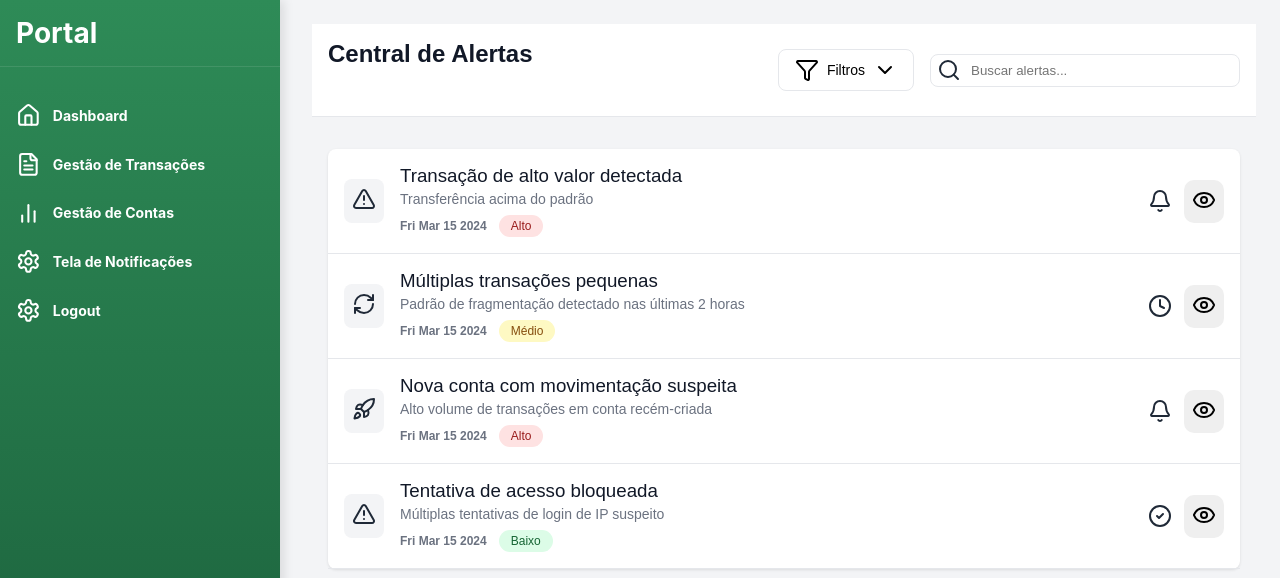
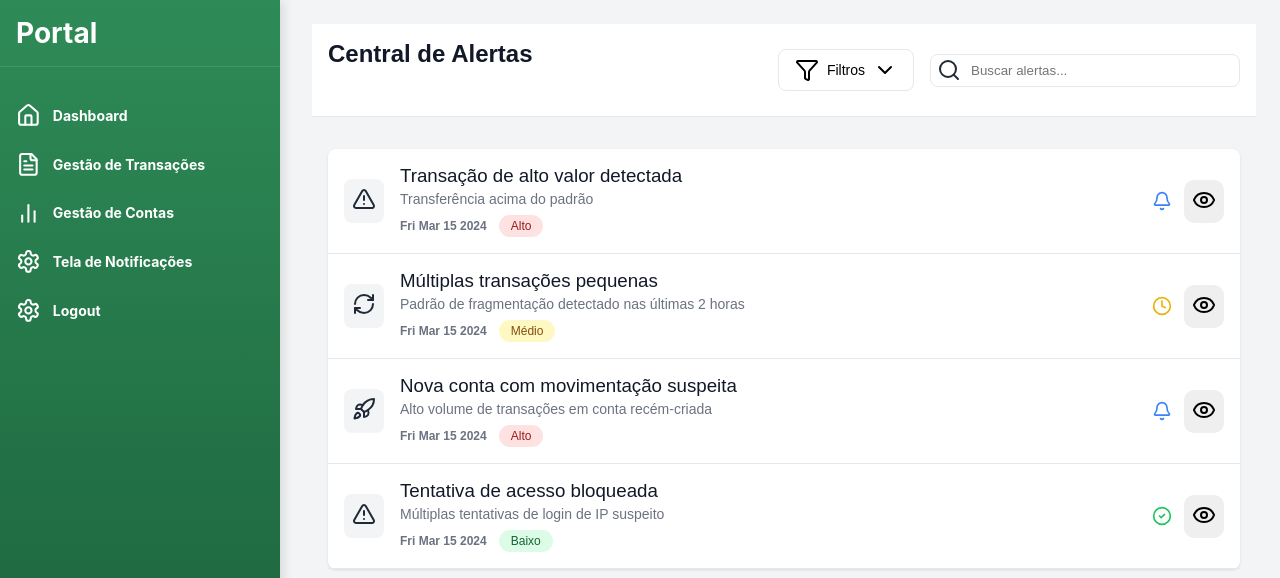
Before and after one commit to RusthenRonald2006/Portal-de-analise-em-anomalias-transacionais, a React (Create React App) app in the folder detec-anomalias/: page /notificacoes in a window 1280 px wide. Shown: the top 578 px of the page. Built offline with nearby package versions, Linux system fonts and the light colour scheme; the HTML template or start-up script is replaced by a standard one.

Commit message:
atribuindo cores para status do alerta

```diff
--- a/detec-anomalias/src/components/Pages/Notificacoes.js
+++ b/detec-anomalias/src/components/Pages/Notificacoes.js
@@ -84,11 +84,11 @@ function Notificacoes(){
     const getStatusIcon = (status)=>{
         switch (status){
             case 'novo':
-                return  <Bell/>
+                return  <Bell className={styles.new_icon}/>
             case 'analise':
-                return <Clock/>
+                return <Clock className={styles.analyse_icon}/>
             case 'resolvido':
-                return <CheckCircle2/>
+                return <CheckCircle2 className={styles.resolved_icon}/>
             default :
             return ''
         }
--- a/detec-anomalias/src/components/Pages/Notificacoes.module.css
+++ b/detec-anomalias/src/components/Pages/Notificacoes.module.css
@@ -158,6 +158,7 @@ header{
     border-radius: 9999px;
     font-weight: 500;
 }
+/*gravidade do alerta*/
 .severity_low{
     background-color: #dcfce7;
     color: #166534;
@@ -169,6 +170,22 @@ header{
 .severity_hight{
     background-color: #fee2e2;
     color: #991b1b;
+}
+/*icones de status do alerta*/
+.new_icon{
+    width: 20px;
+    height: 20px;
+    color: #3b82f6;
+}
+.analyse_icon{
+    width: 20px;
+    height: 20px;
+    color: #eab308;
+}
+.resolved_icon{
+    width: 20px;
+    height: 20px;
+    color: #22c55e;
 }
 .alert_actions{
     display: flex;
```
